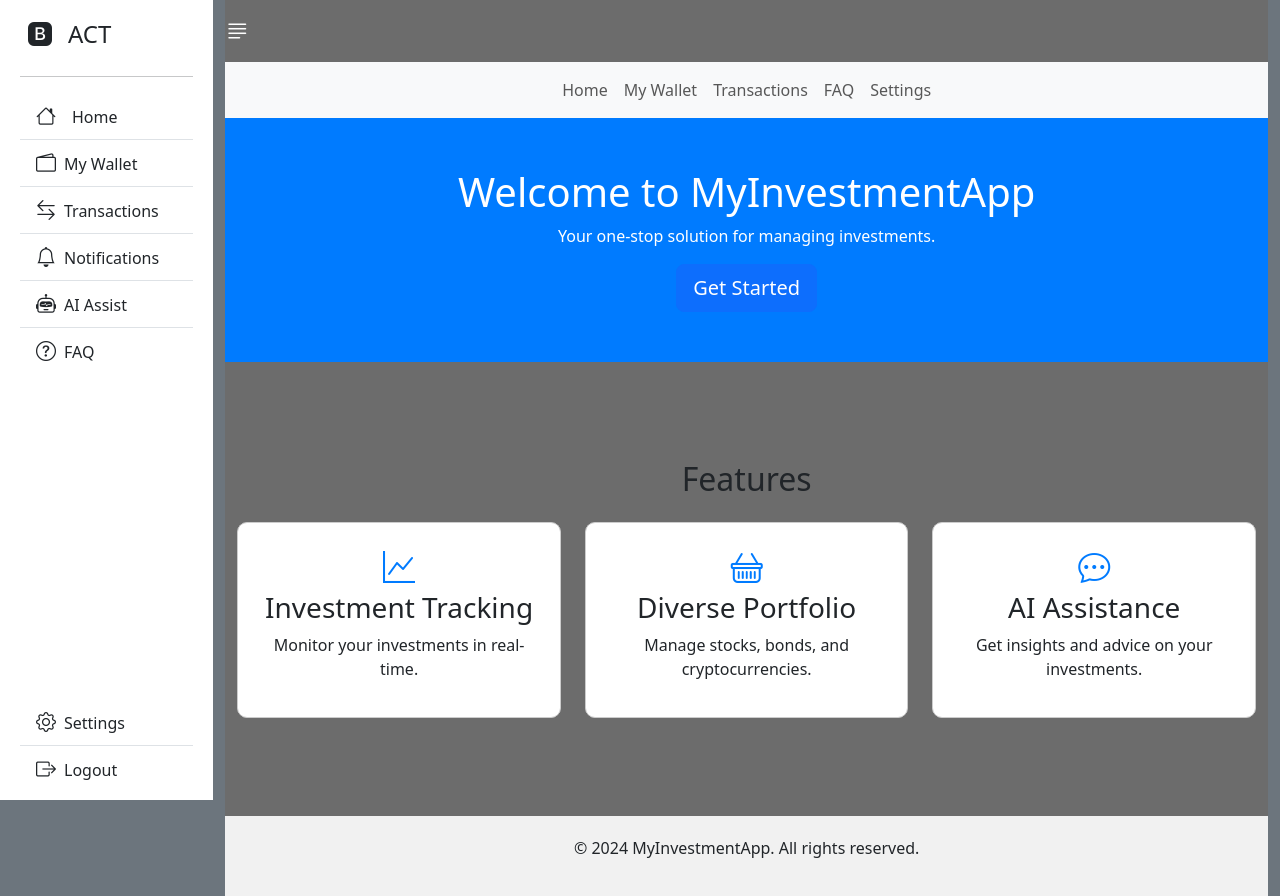
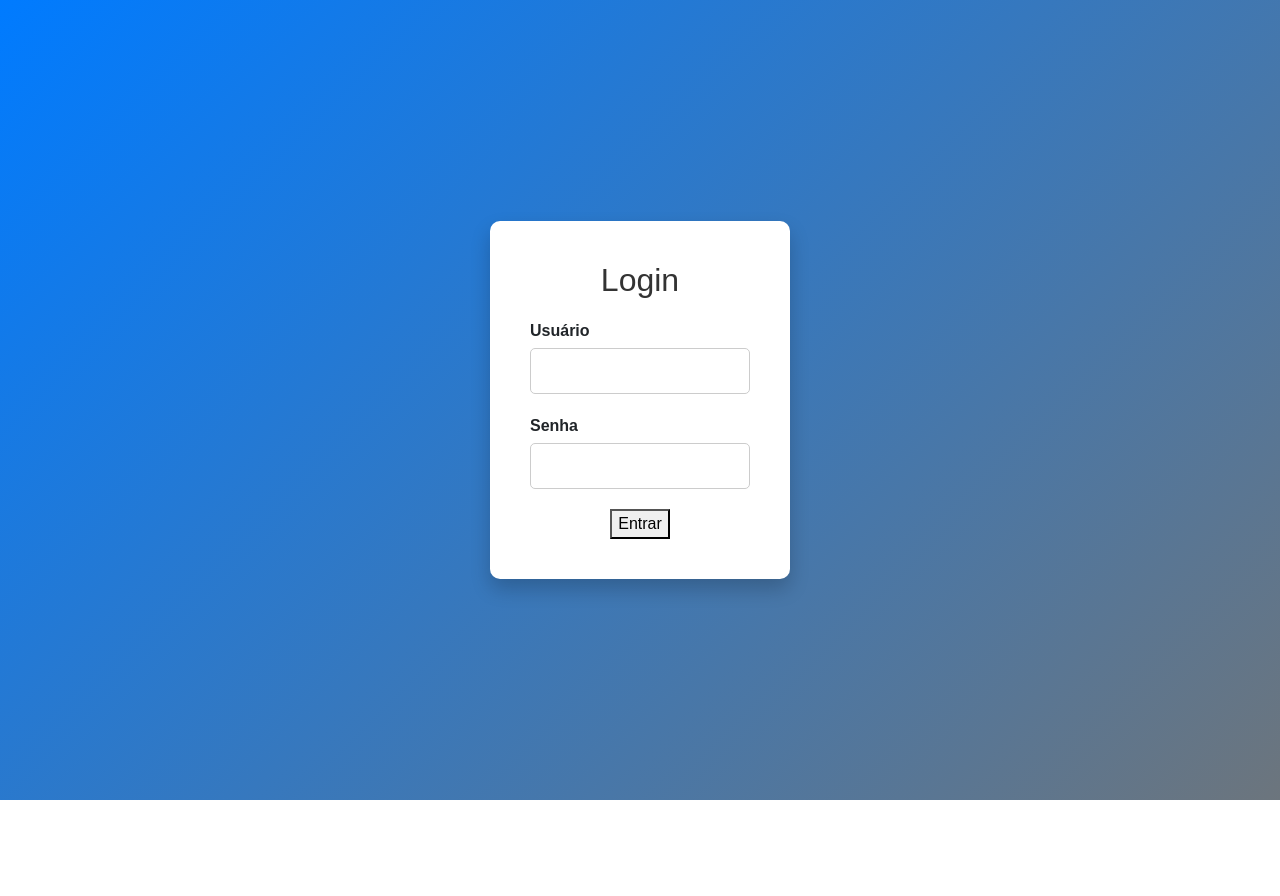
Before and after one commit to moisesgianizelli/ACTAdminDashboard, a React (Create React App) app: page /login in a window 1280 px wide. After the commit the page ends 800 px from the top, so only its background shows below. Built offline with nearby package versions, Linux system fonts and the light colour scheme.

Commit message:
Other Implementations

```diff
--- a/package.json
+++ b/package.json
@@ -10,6 +10,7 @@
     "bootstrap-icons": "^1.11.3",
     "react": "^18.3.1",
     "react-dom": "^18.3.1",
+    "react-router-dom": "^6.27.0",
     "react-scripts": "5.0.1",
     "recharts": "^2.13.0",
     "web-vitals": "^2.1.4"
--- a/src/App.js
+++ b/src/App.js
@@ -1,18 +1,34 @@
 import React, { useState } from "react";
+import {
+  BrowserRouter as Router,
+  Routes,
+  Route,
+  Navigate,
+} from "react-router-dom";
 import "bootstrap/dist/css/bootstrap.min.css";
 import "bootstrap-icons/font/bootstrap-icons.css";
 import Sidebar from "./Sidebar";
 import Home from "./components/Home/Home";
-import MyWallet from "./components/mywallet/MyWallet";
+import Wallet from "./components/mywallet/Wallet";
 import Transactions from "./components/Transaction/Transactions";
 import Notifications from "./components/Notifications/Notifications";
 import AI from "./components/AI/AI";
 import FAQ from "./components/FAQ/FAQ";
 import Settings from "./components/Settings/Settings";
+import Login from "./components/Login/Login";
 
 function App() {
+  const [isLoggedIn, setIsLoggedIn] = useState(false);
   const [toggle, setToggle] = useState(true);
   const [selectedOption, setSelectedOption] = useState("Home");
+
+  const handleLogin = () => {
+    setIsLoggedIn(true);
+  };
+
+  const handleLogout = () => {
+    setIsLoggedIn(false);
+  };
 
   const Toggle = () => {
     setToggle(!toggle);
@@ -23,32 +39,56 @@ function App() {
   };
 
   return (
+    <Router>
       <div className="container-fluid bg-secondary min-vh-100">
         <div className="row">
+          {isLoggedIn ? (
+            <>
               {toggle && (
                 <div className="col-4 col-md-2 bg-white vh-100 position-fixed">
-            <Sidebar onSelect={onSelect} Toggle={Toggle} />{" "}
-            {/* Passa Toggle como prop */}
+                  <Sidebar
+                    onSelect={onSelect}
+                    Toggle={Toggle}
+                    handleLogout={handleLogout}
+                  />
                 </div>
               )}
               {toggle && <div className="col-4 col-md-2"></div>}
 
               <div className="col">
-          {selectedOption === "Home" && <Home Toggle={Toggle} />}
-          {selectedOption === "My Wallet" && <MyWallet Toggle={Toggle} />}
-          {selectedOption === "Transactions" && (
-            <Transactions Toggle={Toggle} />
+                <Routes>
+                  <Route path="/" element={<Home Toggle={Toggle} />} />
+                  <Route path="/wallet" element={<Wallet Toggle={Toggle} />} />
+                  <Route
+                    path="/transactions"
+                    element={<Transactions Toggle={Toggle} />}
+                  />
+                  <Route
+                    path="/notifications"
+                    element={<Notifications Toggle={Toggle} />}
+                  />
+                  <Route path="/ai-assist" element={<AI Toggle={Toggle} />} />
+                  <Route path="/faq" element={<FAQ Toggle={Toggle} />} />
+                  <Route
+                    path="/settings"
+                    element={<Settings Toggle={Toggle} />}
+                  />
+                  <Route path="*" element={<Navigate to="/" />} />
+                </Routes>
+              </div>
+            </>
+          ) : (
+            <Routes>
+              <Route
+                path="/login"
+                element={<Login handleLogin={handleLogin} />}
+              />
+              <Route path="*" element={<Navigate to="/login" />} />
+            </Routes>
           )}
-          {selectedOption === "Notifications" && (
-            <Notifications Toggle={Toggle} />
-          )}
-          {selectedOption === "AI Assist" && <AI Toggle={Toggle} />}
-          {selectedOption === "FAQ" && <FAQ Toggle={Toggle} />}
-          {selectedOption === "Settings" && <Settings Toggle={Toggle} />}
-          {/* Adicione outros componentes conforme necessário */}
         </div>
       </div>
-    </div>
+    </Router>
   );
 }
 
--- /dev/null
+++ b/src/Sidebar.css
@@ -0,0 +1,21 @@
+/* Sidebar.css */
+.sidebar-list {
+  list-style: none;
+  padding: 0;
+}
+
+.sidebar-item {
+  padding: 10px;
+  cursor: pointer;
+  color: #333;
+}
+
+.sidebar-item:hover {
+  background-color: #f0f0f0;
+}
+
+.sidebar-item.active {
+  background-color: #007bff; /* Cor de fundo para o item ativo */
+  color: white; /* Cor do texto do item ativo */
+  font-weight: bold;
+}
--- a/src/Sidebar.js
+++ b/src/Sidebar.js
@@ -1,7 +1,16 @@
-import React from "react";
+import React, { useState } from "react";
+import { Link } from "react-router-dom";
 import "./style.css";
+import "./Sidebar.css";
 
-function Sidebar({ onSelect }) {
+function Sidebar({ onSelect, activeItem: propActiveItem }) {
+  const [activeItem, setActiveItem] = useState(propActiveItem || "Home");
+
+  const handleSelect = (item) => {
+    setActiveItem(item);
+    onSelect(item);
+  };
+
   return (
     <div
       className="bg-white sidebar d-flex flex-column p-2"
@@ -14,85 +23,129 @@ function Sidebar({ onSelect }) {
       <hr className="text-dark" />
 
       <div className="list-group list-group-flush flex-grow-1">
-        <a
-          className="list-group-item py-2"
-          onClick={() => onSelect("Home")}
-          style={{ cursor: "pointer" }}
+        <Link
+          to="/home"
+          onClick={() => handleSelect("Home")}
+          className={`list-group-item py-2 ${
+            activeItem === "Home" ? "active" : ""
+          }`}
+          style={{
+            cursor: "pointer",
+            textDecoration: "none",
+            color: "inherit",
+          }}
         >
-          <i className="bi bi-house fs-5 me-3"></i>
+          <i className="bi bi-house fs-5 me-2"></i>
           <span>Home</span>
-        </a>
-        <a
-          className="list-group-item py-2"
-          onClick={() => onSelect("My Wallet")}
-          style={{ cursor: "pointer" }}
+        </Link>
+        <Link
+          to="/wallet"
+          onClick={() => handleSelect("Wallet")}
+          className={`list-group-item py-2 ${
+            activeItem === "Wallet" ? "active" : ""
+          }`}
+          style={{
+            cursor: "pointer",
+            textDecoration: "none",
+            color: "inherit",
+          }}
         >
           <i className="bi bi-wallet2 fs-5 me-2"></i>
-          <span>My Wallet</span>
-        </a>
-        <a
-          onClick={() => {
-            onSelect("Transactions");
+          <span>Wallet</span>
+        </Link>
+        <Link
+          to="/transactions"
+          onClick={() => handleSelect("Transactions")}
+          className={`list-group-item py-2 ${
+            activeItem === "Transactions" ? "active" : ""
+          }`}
+          style={{
+            cursor: "pointer",
+            textDecoration: "none",
+            color: "inherit",
           }}
-          className="list-group-item py-2"
-          style={{ cursor: "pointer" }}
         >
           <i className="bi bi-arrow-left-right fs-5 me-2"></i>
           <span>Transactions</span>
-        </a>
-        <a
-          onClick={() => {
-            onSelect("Notifications");
+        </Link>
+        <Link
+          to="/notifications"
+          onClick={() => handleSelect("Notifications")}
+          className={`list-group-item py-2 ${
+            activeItem === "Notifications" ? "active" : ""
+          }`}
+          style={{
+            cursor: "pointer",
+            textDecoration: "none",
+            color: "inherit",
           }}
-          className="list-group-item py-2"
-          style={{ cursor: "pointer" }}
         >
           <i className="bi bi-bell fs-5 me-2"></i>
           <span>Notifications</span>
-        </a>
-        <a
-          onClick={() => {
-            onSelect("AI Assist");
+        </Link>
+        <Link
+          to="/ai-assist"
+          onClick={() => handleSelect("AI Assist")}
+          className={`list-group-item py-2 ${
+            activeItem === "AI Assist" ? "active" : ""
+          }`}
+          style={{
+            cursor: "pointer",
+            textDecoration: "none",
+            color: "inherit",
           }}
-          className="list-group-item py-2"
-          style={{ cursor: "pointer" }}
         >
           <i className="bi bi-robot fs-5 me-2"></i>
           <span>AI Assist</span>
-        </a>
-        <a
-          onClick={() => {
-            onSelect("FAQ");
+        </Link>
+        <Link
+          to="/faq"
+          onClick={() => handleSelect("FAQ")}
+          className={`list-group-item py-2 ${
+            activeItem === "FAQ" ? "active" : ""
+          }`}
+          style={{
+            cursor: "pointer",
+            textDecoration: "none",
+            color: "inherit",
           }}
-          className="list-group-item py-2"
-          style={{ cursor: "pointer" }}
         >
           <i className="bi bi-question-circle fs-5 me-2"></i>
           <span>FAQ</span>
-        </a>
+        </Link>
       </div>
 
       <div className="list-group list-group-flush">
-        <a
-          onClick={() => {
-            onSelect("Settings");
+        <Link
+          to="/settings"
+          onClick={() => handleSelect("Settings")}
+          className={`list-group-item py-2 mt-auto ${
+            activeItem === "Settings" ? "active" : ""
+          }`}
+          style={{
+            cursor: "pointer",
+            textDecoration: "none",
+            color: "inherit",
           }}
-          className="list-group-item py-2 mt-auto"
-          style={{ cursor: "pointer" }}
         >
           <i className="bi bi-gear fs-5 me-2"></i>
           <span>Settings</span>
-        </a>
-        <a
-          onClick={() => {
-            onSelect("Logout");
+        </Link>
+        <Link
+          to="/logout" // Você pode substituir por uma rota real ou uma função de logout
+          onClick={() => handleSelect("Logout")}
+          className={`list-group-item py-2 ${
+            activeItem === "Logout" ? "active" : ""
+          }`}
+          style={{
+            cursor: "pointer",
+            textDecoration: "none",
+            color: "inherit",
           }}
-          className="list-group-item py-2"
-          style={{ cursor: "pointer" }}
         >
           <i className="bi bi-box-arrow-right fs-5 me-2"></i>
           <span>Logout</span>
-        </a>
+        </Link>
       </div>
     </div>
   );
--- a/src/components/Home/Home.js
+++ b/src/components/Home/Home.js
@@ -57,7 +57,7 @@ const Home = ({ Toggle }) => {
       </nav>
 
       <header className="hero-section text-center">
-        <h1>Welcome to MyInvestmentApp</h1>
+        <h1>Welcome to ACT App</h1>
         <p>Your one-stop solution for managing investments.</p>
         <a href="#" className="btn btn-primary btn-lg">
           Get Started
--- /dev/null
+++ b/src/components/Login/Login.css
@@ -0,0 +1,63 @@
+/* Login.css */
+
+body {
+  margin: 0;
+  padding: 0;
+  font-family: Arial, sans-serif;
+}
+
+.login-container {
+  display: flex;
+  justify-content: center;
+  align-items: center;
+  height: 100vh;
+  background: linear-gradient(135deg, #007bff, #6c757d);
+}
+
+.login-form {
+  background-color: white;
+  padding: 40px;
+  border-radius: 10px;
+  box-shadow: 0px 10px 20px rgba(0, 0, 0, 0.2);
+  width: 300px;
+  text-align: center;
+}
+
+.login-form h2 {
+  margin-bottom: 20px;
+  color: #333;
+}
+
+.form-group {
+  margin-bottom: 20px;
+  text-align: left;
+}
+
+.form-group label {
+  display: block;
+  font-weight: bold;
+  margin-bottom: 5px;
+}
+
+.form-group input {
+  width: 100%;
+  padding: 10px;
+  border: 1px solid #ccc;
+  border-radius: 5px;
+}
+
+.login-btn {
+  width: 100%;
+  padding: 12px;
+  background-color: #007bff;
+  border: none;
+  border-radius: 5px;
+  color: white;
+  font-weight: bold;
+  cursor: pointer;
+  transition: background-color 0.3s;
+}
+
+.login-btn:hover {
+  background-color: #0056b3;
+}
--- /dev/null
+++ b/src/components/Login/Login.js
@@ -0,0 +1,54 @@
+import React, { useState } from "react";
+import "./Login.css"; // Certifique-se de ter o CSS para estilização
+
+function Login({ handleLogin }) {
+  const [username, setUsername] = useState("");
+  const [password, setPassword] = useState("");
+  const [error, setError] = useState("");
+
+  // Credenciais fixas para teste
+  const correctUsername = "admin";
+  const correctPassword = "admin123";
+
+  const handleSubmit = (e) => {
+    e.preventDefault();
+    // Verifica se o usuário e a senha são os corretos
+    if (username === correctUsername && password === correctPassword) {
+      handleLogin();
+    } else {
+      setError("Usuário ou senha incorretos.");
+    }
+  };
+
+  return (
+    <div className="login-container">
+      <form onSubmit={handleSubmit} className="login-form">
+        <h2>Login</h2>
+        {error && <p className="error">{error}</p>}
+        <div className="form-group">
+          <label>Usuário</label>
+          <input
+            type="text"
+            value={username}
+            onChange={(e) => setUsername(e.target.value)}
+            required
+          />
+        </div>
+        <div className="form-group">
+          <label>Senha</label>
+          <input
+            type="password"
+            value={password}
+            onChange={(e) => setPassword(e.target.value)}
+            required
+          />
+        </div>
+        <button type="submit" className="login-button">
+          Entrar
+        </button>
+      </form>
+    </div>
+  );
+}
+
+export default Login;
--- /dev/null
+++ b/src/components/mywallet/MyWallet.css
@@ -0,0 +1,39 @@
+/* MyWallet.css */
+
+.my-wallet-container {
+  padding: 20px;
+}
+
+.search-bar {
+  margin-bottom: 20px;
+  display: flex;
+  gap: 10px;
+}
+
+.search-bar input {
+  padding: 8px;
+  width: 300px;
+  border: 1px solid #ccc;
+  border-radius: 4px;
+}
+
+.search-bar button {
+  padding: 8px 12px;
+  background-color: #007bff;
+  color: white;
+  border: none;
+  border-radius: 4px;
+  cursor: pointer;
+}
+
+.search-bar button:hover {
+  background-color: #0056b3;
+}
+
+.dashboard {
+  margin-top: 20px;
+}
+
+.chart-container {
+  margin-top: 20px;
+}
--- /dev/null
+++ b/src/components/mywallet/Wallet.js
@@ -0,0 +1,76 @@
+import React, { useState } from "react";
+import { PieChart, Pie, Cell, Tooltip, ResponsiveContainer } from "recharts";
+import "./MyWallet.css";
+import Nav from "../../Nav";
+
+// Dados simulados para o gráfico de pizza
+const sampleData = [
+  { name: "Ação A", value: 400 },
+  { name: "Ação B", value: 300 },
+  { name: "Ação C", value: 300 },
+  { name: "Ação D", value: 200 },
+];
+
+const COLORS = ["#0088FE", "#00C49F", "#FFBB28", "#FF8042"];
+
+function Wallet({ Toggle }) {
+  const [searchQuery, setSearchQuery] = useState("");
+  const [selectedUser, setSelectedUser] = useState(null);
+
+  const handleSearch = () => {
+    // Simulação de busca de usuário
+    setSelectedUser({
+      name: "John Doe",
+      portfolio: sampleData,
+      totalInvested: 1200,
+    });
+  };
+
+  return (
+    <div className="my-wallet-container">
+      <Nav Toggle={Toggle} />
+      <div className="search-bar">
+        <input
+          type="text"
+          placeholder="Search for clients..."
+          value={searchQuery}
+          onChange={(e) => setSearchQuery(e.target.value)}
+        />
+        <button onClick={handleSearch}>Search</button>
+      </div>
+
+      {/* Seção do Dashboard */}
+      {selectedUser && (
+        <div className="dashboard">
+          <h2>Dashboard - {selectedUser.name}</h2>
+          <p>Total Invested: ${selectedUser.totalInvested}</p>
+
+          {/* Gráfico de Pizza */}
+          <div className="chart-container">
+            <ResponsiveContainer width="100%" height={300}>
+              <PieChart>
+                <Pie
+                  data={selectedUser.portfolio}
+                  dataKey="value"
+                  nameKey="name"
+                  outerRadius={100}
+                  fill="#8884d8"
+                >
+                  {selectedUser.portfolio.map((entry, index) => (
+                    <Cell
+                      key={`cell-${index}`}
+                      fill={COLORS[index % COLORS.length]}
+                    />
+                  ))}
+                </Pie>
+                <Tooltip />
+              </PieChart>
+            </ResponsiveContainer>
+          </div>
+        </div>
+      )}
+    </div>
+  );
+}
+
+export default Wallet;
```
Also changed, not shown: src/components/mywallet/MyWallet.js (deleted, +0 -23 lines), 1 other file (tests, documents, lock files or other folders). Lines whose indentation alone changed are shown as unchanged.
